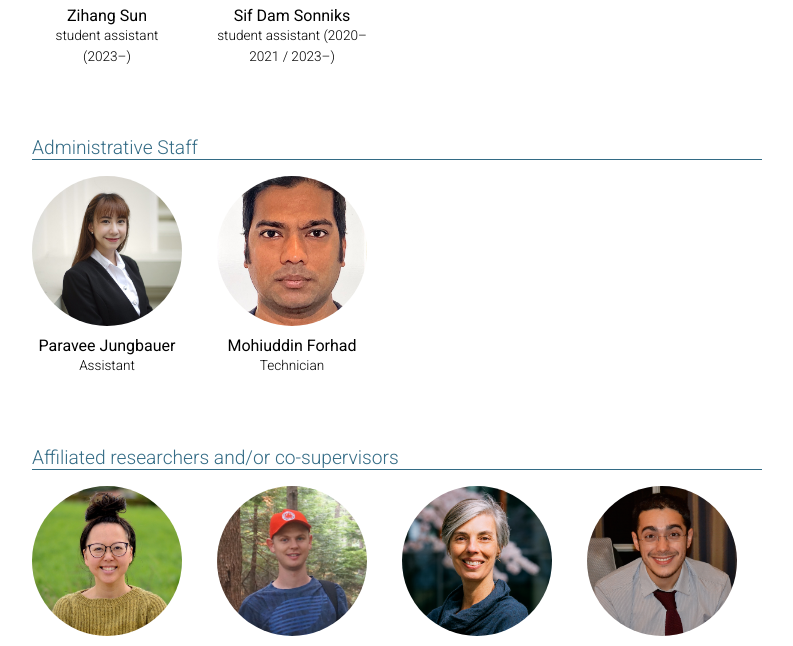
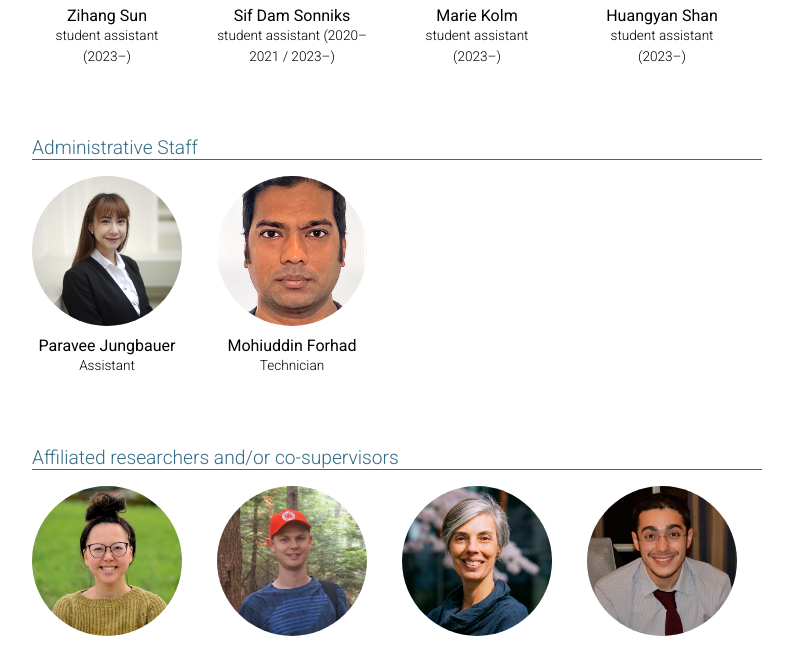
Before and after one commit to mainlp/mainlp.github.io, a Jekyll site: the page built from _pages/about.md, in a window 1280 px wide and 900 px high, scrolled down 1474 px, cut to the strip 254-900 px from the top of the window. Shown: the whole strip, without its empty margins (263-1056 px from the left). Built offline with Jekyll 4.4.1, drawn with Linux system fonts in a browser that asks for light colours; full-size pictures stand in for the smaller copies a plugin makes; comment, search, counter and statistics services are not loaded; a style sheet for code colours, icons or effects is not loaded.

Commit message:
Update about.md

```diff
--- a/_pages/about.md
+++ b/_pages/about.md
@@ -74,6 +74,12 @@ support:
       picture: zihang.png
     - name: Sif Dam Sonniks
       description: student assistant (2020–2021 / 2023–)
+      picture: mainlp-logo-50.png
+    - name: Marie Kolm
+      description: student assistant (2023–)
+      picture: mainlp-logo-50.png
+    - name: Huangyan Shan
+      description: student assistant (2023–)
       picture: mainlp-logo-50.png
 admin:
   title: Administrative Staff
```
